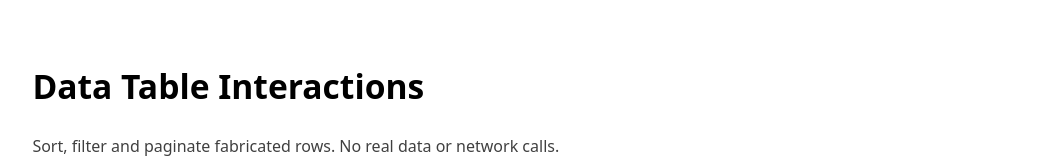
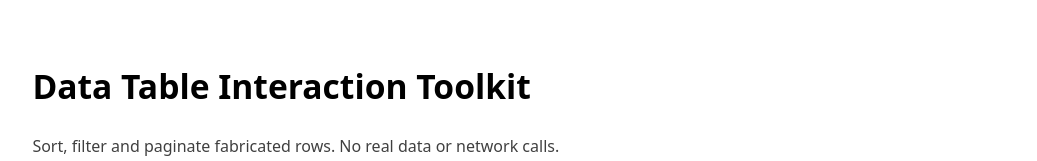
Before and after one commit to esheenj/data-table-interactions-oss, a website with bundled scripts: page index.html in a window 1280 px wide. Shown: the top 161 px of the page, without its empty margins (121-1158 px from the left). Built offline with nearby package versions, Linux system fonts and the light colour scheme.

Commit message:
docs: name Data Table Interaction Toolkit (#20)
* docs: establish accurate public-facing product name and scope

* docs(site): align browser-facing product title

```diff
--- a/index.html
+++ b/index.html
@@ -1,4 +1,4 @@
-<!doctype html><html lang="en"><head><meta charset="utf-8"><meta name="viewport" content="width=device-width,initial-scale=1"><meta name="color-scheme" content="light dark"><title>Data Table Interactions</title>
+<!doctype html><html lang="en"><head><meta charset="utf-8"><meta name="viewport" content="width=device-width,initial-scale=1"><meta name="color-scheme" content="light dark"><title>Data Table Interaction Toolkit · Offline Playground</title>
 <style>
 :root{font:16px/1.5 system-ui,sans-serif;color-scheme:light dark}*{box-sizing:border-box}
 body{margin:0;background:Canvas;color:CanvasText}main{max-width:1050px;margin:auto;padding:clamp(1rem,3vw,2.5rem)}
@@ -15,7 +15,7 @@ button:disabled{opacity:.4;cursor:not-allowed}
 @media(min-width:740px){.controls{grid-template-columns:2fr 1fr 1fr auto;align-items:end}}
 @media(max-width:360px){.paging{width:100%;justify-content:space-between}}
 </style></head><body><main>
-<h1>Data Table Interactions</h1>
+<h1>Data Table Interaction Toolkit</h1>
 <p class="muted">Sort, filter and paginate fabricated rows. No real data or network calls.</p>
 <section class="shell" aria-labelledby="heading"><h2 id="heading">Sample records</h2>
 <div class="controls">
```
Also changed, not shown: README.md.
